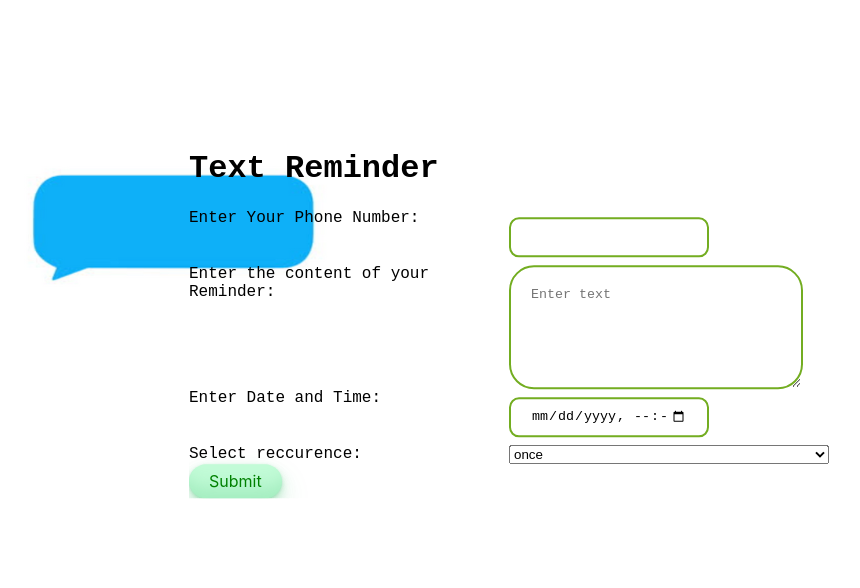
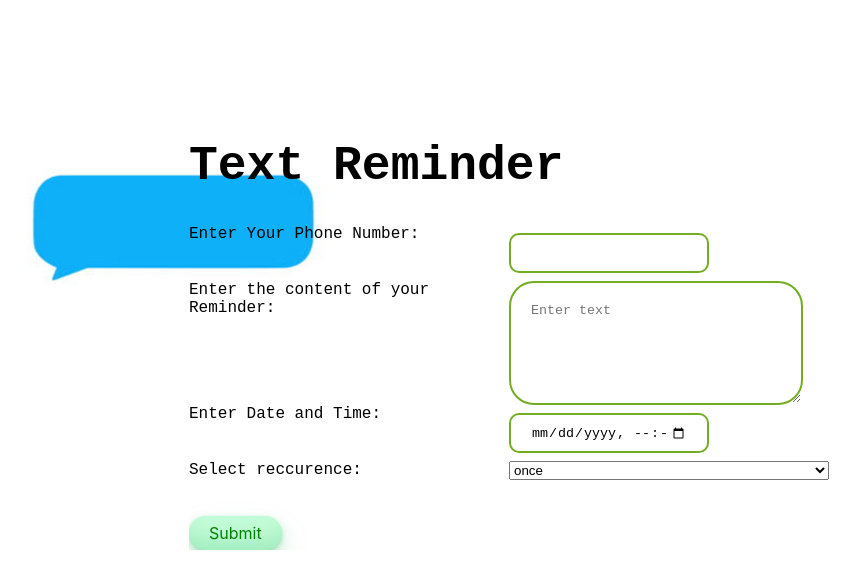
Before and after one commit to emilyz18/Text-Reminder, a plain HTML site: page index.html in a window 1280 px wide. Shown: the whole page, without its empty margins (131-991 px from the left). Drawn offline with Linux system fonts and the light colour scheme.

Commit message:
Button spacing and font size are bigger

```diff
--- a/style.css
+++ b/style.css
@@ -114,3 +114,7 @@ form {
 form div {
   grid-column: 1 / 3;
 }
+
+h1 {
+  font-size: 3em;
+}
```
Also changed, not shown: index.html (+1 -1 lines).
